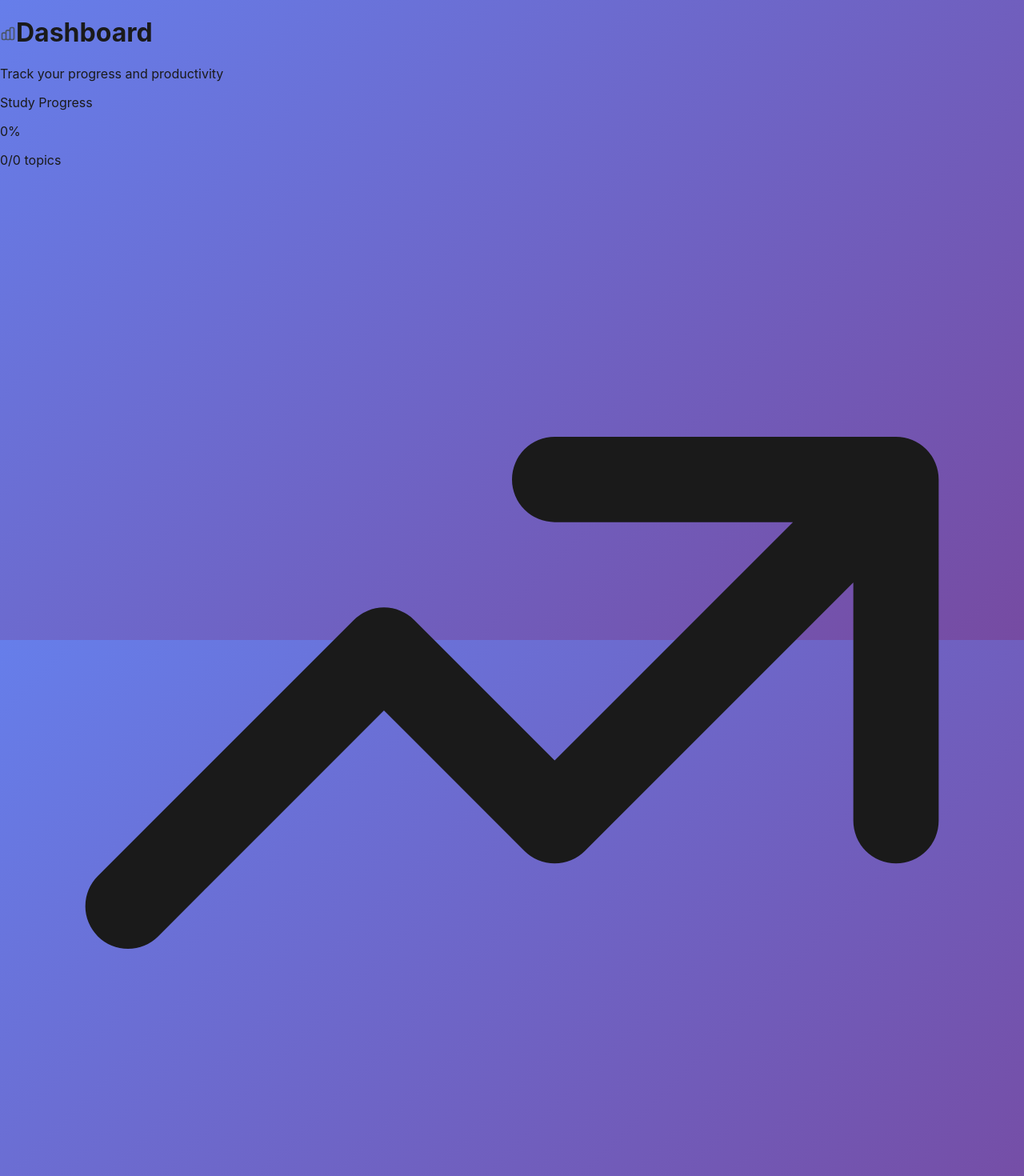
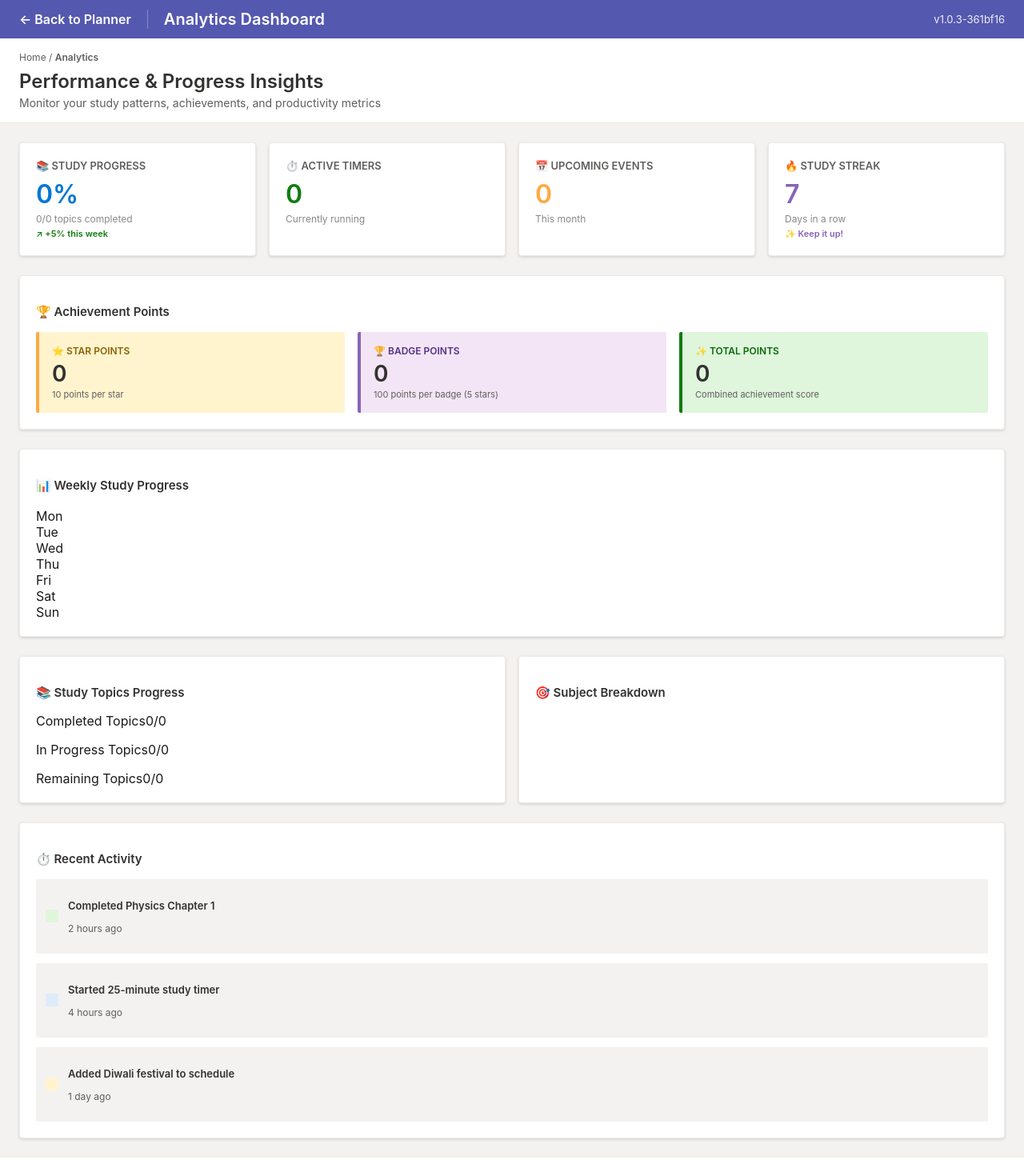
Before and after one commit to shishyan/ProdyJEE, a Next.js app: page /ProdyJEE/dashboard in a window 1280 px wide. Shown: the top 1470 px of the page at 80% size. After the commit the page ends 1447 px from the top, so only its background shows below. Built offline with nearby package versions, Linux system fonts and the light colour scheme.

Commit message:
feat: complete Dashboard/Analytics modernization with MS Planner design

```diff
--- a/pages/dashboard.js
+++ b/pages/dashboard.js
@@ -222,106 +222,185 @@ export default function Dashboard() {
   }
 
   return (
-    <div className="min-h-screen bg-gradient-to-br from-blue-50 via-white to-purple-50">
-      {/* Header */}
-      <div className="bg-white shadow-sm border-b">
-        <div className="max-w-7xl mx-auto px-4 sm:px-6 lg:px-8">
-          <div className="flex justify-between items-center py-6">
-            <div>
-              <h1 className="text-3xl font-bold text-gray-900 flex items-center gap-3">
-                <ChartBarIcon />
-                Dashboard
-              </h1>
-              <p className="text-gray-600 mt-1">Track your progress and productivity</p>
+    <div style={{ minHeight: '100vh', backgroundColor: '#f3f2f1', fontFamily: '-apple-system, BlinkMacSystemFont, "Segoe UI", Roboto, sans-serif' }}>
+      {/* MS Planner Style Top Navbar */}
+      <nav style={{
+        backgroundColor: '#5558AF',
+        color: 'white',
+        padding: '12px 24px',
+        boxShadow: '0 2px 4px rgba(0,0,0,0.1)',
+        display: 'flex',
+        alignItems: 'center',
+        justifyContent: 'space-between'
+      }}>
+        <div style={{ display: 'flex', alignItems: 'center', gap: '20px' }}>
+          <a href="/" style={{ color: 'white', textDecoration: 'none', fontSize: '16px', fontWeight: '600' }}>
+            ← Back to Planner
+          </a>
+          <div style={{ borderLeft: '1px solid rgba(255,255,255,0.3)', height: '24px' }}></div>
+          <h1 style={{ margin: 0, fontSize: '20px', fontWeight: '600' }}>Analytics Dashboard</h1>
+        </div>
+        <div style={{ display: 'flex', alignItems: 'center', gap: '12px' }}>
+          <span style={{ fontSize: '13px', opacity: 0.9 }}>v1.0.3-361bf16</span>
+        </div>
+      </nav>
+
+      {/* Breadcrumb & Page Header */}
+      <div style={{ backgroundColor: 'white', borderBottom: '1px solid #edebe9', padding: '16px 24px' }}>
+        <div style={{ maxWidth: '1400px', margin: '0 auto' }}>
+          <div style={{ fontSize: '12px', color: '#605e5c', marginBottom: '8px' }}>
+            <span>Home</span> / <span style={{ fontWeight: '600' }}>Analytics</span>
+          </div>
+          <h2 style={{ color: '#323130', fontSize: '24px', fontWeight: '600', margin: '0' }}>Performance & Progress Insights</h2>
+          <p style={{ color: '#605e5c', fontSize: '14px', margin: '4px 0 0 0' }}>Monitor your study patterns, achievements, and productivity metrics</p>
+        </div>
+      </div>
+
+      <div style={{ maxWidth: '1400px', margin: '0 auto', padding: '24px' }}>
+        {/* KPI Cards - MS Planner Style */}
+        <div style={{ display: 'grid', gridTemplateColumns: 'repeat(auto-fit, minmax(240px, 1fr))', gap: '16px', marginBottom: '24px' }}>
+          <div style={{
+            backgroundColor: 'white',
+            border: '1px solid #edebe9',
+            borderRadius: '4px',
+            padding: '20px',
+            boxShadow: '0 1.6px 3.6px 0 rgba(0,0,0,0.132)'
+          }}>
+            <div style={{ fontSize: '13px', color: '#605e5c', marginBottom: '8px', fontWeight: '600' }}>📚 STUDY PROGRESS</div>
+            <div style={{ fontSize: '32px', color: '#0078d4', fontWeight: '600', marginBottom: '4px' }}>{studyData.averageProgress}%</div>
+            <div style={{ fontSize: '12px', color: '#8a8886' }}>{studyData.completedTopics}/{studyData.totalTopics} topics completed</div>
+            <div style={{ fontSize: '11px', color: '#107c10', marginTop: '4px', fontWeight: '600' }}>↗ +5% this week</div>
+          </div>
+
+          <div style={{
+            backgroundColor: 'white',
+            border: '1px solid #edebe9',
+            borderRadius: '4px',
+            padding: '20px',
+            boxShadow: '0 1.6px 3.6px 0 rgba(0,0,0,0.132)'
+          }}>
+            <div style={{ fontSize: '13px', color: '#605e5c', marginBottom: '8px', fontWeight: '600' }}>⏱️ ACTIVE TIMERS</div>
+            <div style={{ fontSize: '32px', color: '#107c10', fontWeight: '600', marginBottom: '4px' }}>{timerData?.activeTimers || 0}</div>
+            <div style={{ fontSize: '12px', color: '#8a8886' }}>Currently running</div>
+          </div>
+
+          <div style={{
+            backgroundColor: 'white',
+            border: '1px solid #edebe9',
+            borderRadius: '4px',
+            padding: '20px',
+            boxShadow: '0 1.6px 3.6px 0 rgba(0,0,0,0.132)'
+          }}>
+            <div style={{ fontSize: '13px', color: '#605e5c', marginBottom: '8px', fontWeight: '600' }}>📅 UPCOMING EVENTS</div>
+            <div style={{ fontSize: '32px', color: '#ffaa44', fontWeight: '600', marginBottom: '4px' }}>{scheduleData?.upcomingEvents || 0}</div>
+            <div style={{ fontSize: '12px', color: '#8a8886' }}>This month</div>
+          </div>
+
+          <div style={{
+            backgroundColor: 'white',
+            border: '1px solid #edebe9',
+            borderRadius: '4px',
+            padding: '20px',
+            boxShadow: '0 1.6px 3.6px 0 rgba(0,0,0,0.132)'
+          }}>
+            <div style={{ fontSize: '13px', color: '#605e5c', marginBottom: '8px', fontWeight: '600' }}>🔥 STUDY STREAK</div>
+            <div style={{ fontSize: '32px', color: '#8764b8', fontWeight: '600', marginBottom: '4px' }}>7</div>
+            <div style={{ fontSize: '12px', color: '#8a8886' }}>Days in a row</div>
+            <div style={{ fontSize: '11px', color: '#8764b8', marginTop: '4px', fontWeight: '600' }}>✨ Keep it up!</div>
+          </div>
+        </div>
+
+        {/* Achievement Points - MS Planner Style */}
+        <div style={{
+          backgroundColor: 'white',
+          border: '1px solid #edebe9',
+          borderRadius: '4px',
+          padding: '20px',
+          marginBottom: '24px',
+          boxShadow: '0 1.6px 3.6px 0 rgba(0,0,0,0.132)'
+        }}>
+          <h3 style={{ fontSize: '15px', fontWeight: '600', color: '#323130', marginBottom: '16px' }}>🏆 Achievement Points</h3>
+          <div style={{ display: 'grid', gridTemplateColumns: 'repeat(auto-fit, minmax(200px, 1fr))', gap: '16px' }}>
+            <div style={{
+              padding: '16px',
+              backgroundColor: '#fff4ce',
+              borderLeft: '4px solid #ffaa44',
+              borderRadius: '2px'
+            }}>
+              <div style={{ fontSize: '12px', color: '#8a6200', fontWeight: '600', marginBottom: '4px' }}>⭐ STAR POINTS</div>
+              <div style={{ fontSize: '28px', color: '#323130', fontWeight: '600', marginBottom: '2px' }}>{starPoints}</div>
+              <div style={{ fontSize: '11px', color: '#605e5c' }}>10 points per star</div>
+            </div>
+
+            <div style={{
+              padding: '16px',
+              backgroundColor: '#f3e5f5',
+              borderLeft: '4px solid #8764b8',
+              borderRadius: '2px'
+            }}>
+              <div style={{ fontSize: '12px', color: '#553285', fontWeight: '600', marginBottom: '4px' }}>🏆 BADGE POINTS</div>
+              <div style={{ fontSize: '28px', color: '#323130', fontWeight: '600', marginBottom: '2px' }}>{badgePoints}</div>
+              <div style={{ fontSize: '11px', color: '#605e5c' }}>100 points per badge (5 stars)</div>
+            </div>
+
+            <div style={{
+              padding: '16px',
+              backgroundColor: '#dff6dd',
+              borderLeft: '4px solid #107c10',
+              borderRadius: '2px'
+            }}>
+              <div style={{ fontSize: '12px', color: '#0b6a0b', fontWeight: '600', marginBottom: '4px' }}>✨ TOTAL POINTS</div>
+              <div style={{ fontSize: '28px', color: '#323130', fontWeight: '600', marginBottom: '2px' }}>{starPoints + badgePoints}</div>
+              <div style={{ fontSize: '11px', color: '#605e5c' }}>Combined achievement score</div>
             </div>
           </div>
         </div>
-      </div>
 
-      <div className="max-w-7xl mx-auto px-4 sm:px-6 lg:px-8 py-8">
-        {/* KPI Cards */}
-        <div className="grid grid-cols-1 md:grid-cols-2 lg:grid-cols-4 gap-6 mb-8">
-          <KPICard
-            title="Study Progress"
-            value={`${studyData.averageProgress}%`}
-            subtitle={`${studyData.completedTopics}/${studyData.totalTopics} topics`}
-            icon={<BookOpenIcon />}
-            color="blue"
-            trend="+5% this week"
-          />
-          <KPICard
-            title="Active Timers"
-            value={timerData?.activeTimers || 0}
-            subtitle="Currently running"
-            icon={<ClockIcon />}
-            color="green"
-          />
-          <KPICard
-            title="Upcoming Events"
-            value={scheduleData?.upcomingEvents || 0}
-            subtitle="This month"
-            icon={<CalendarIcon />}
-            color="yellow"
-          />
-          <KPICard
-            title="Study Streak"
-            value="7"
-            subtitle="Days in a row"
-            icon={<TrophyIcon />}
-            color="purple"
-            trend="Keep it up!"
-          />
-        </div>
-
-        {/* [STAR] Star Points Section */}
-        <div className="grid grid-cols-1 md:grid-cols-3 gap-6 mb-8">
-          <div className="bg-gradient-to-br from-yellow-400 to-yellow-600 p-6 rounded-xl shadow-md text-white">
-            <div className="flex items-center justify-between mb-3">
-              <h3 className="text-lg font-semibold">[STAR] Star Points</h3>
-              <span className="text-3xl">⭐</span>
+        {/* Charts Section - MS Planner Style */}
+        <div style={{ display: 'grid', gridTemplateColumns: 'repeat(auto-fit, minmax(400px, 1fr))', gap: '16px', marginBottom: '24px' }}>
+          <div style={{
+            backgroundColor: 'white',
+            border: '1px solid #edebe9',
+            borderRadius: '4px',
+            padding: '20px',
+            boxShadow: '0 1.6px 3.6px 0 rgba(0,0,0,0.132)'
+          }}>
+            <h3 style={{ fontSize: '15px', fontWeight: '600', color: '#323130', marginBottom: '16px' }}>📊 Weekly Study Progress</h3>
+            <SimpleChart
+              data={weeklyProgressData}
+              title=""
+              color="blue"
+            />
+          </div>
+          {subjectProgressData.length > 0 && (
+            <div style={{
+              backgroundColor: 'white',
+              border: '1px solid #edebe9',
+              borderRadius: '4px',
+              padding: '20px',
+              boxShadow: '0 1.6px 3.6px 0 rgba(0,0,0,0.132)'
+            }}>
+              <h3 style={{ fontSize: '15px', fontWeight: '600', color: '#323130', marginBottom: '16px' }}>📈 Subject-wise Progress</h3>
+              <SimpleChart
+                data={subjectProgressData}
+                title=""
+                color="green"
+              />
             </div>
-            <p className="text-4xl font-bold">{starPoints}</p>
-            <p className="text-sm text-yellow-100 mt-2">10 points per completed goal star</p>
-          </div>
-          <div className="bg-gradient-to-br from-indigo-400 to-indigo-600 p-6 rounded-xl shadow-md text-white">
-            <div className="flex items-center justify-between mb-3">
-              <h3 className="text-lg font-semibold">[BADGE] Badge Points</h3>
-              <span className="text-3xl">🏆</span>
-            </div>
-            <p className="text-4xl font-bold">{badgePoints}</p>
-            <p className="text-sm text-indigo-100 mt-2">100 points per badge (5 stars = 1 badge)</p>
-          </div>
-          <div className="bg-gradient-to-br from-purple-400 to-purple-600 p-6 rounded-xl shadow-md text-white">
-            <div className="flex items-center justify-between mb-3">
-              <h3 className="text-lg font-semibold">[TOTAL] Total Points</h3>
-              <span className="text-3xl">✨</span>
-            </div>
-            <p className="text-4xl font-bold">{starPoints + badgePoints}</p>
-            <p className="text-sm text-purple-100 mt-2">Combined achievement score</p>
-          </div>
-        </div>
-
-        {/* Charts Section */}
-        <div className="grid grid-cols-1 lg:grid-cols-2 gap-8 mb-8">
-          <SimpleChart
-            data={weeklyProgressData}
-            title="Weekly Study Progress"
-            color="blue"
-          />
-          {subjectProgressData.length > 0 && (
-            <SimpleChart
-              data={subjectProgressData}
-              title="Subject-wise Progress"
-              color="green"
-            />
           )}
         </div>
 
-        {/* Progress Bars Section */}
-        <div className="grid grid-cols-1 lg:grid-cols-2 gap-8 mb-8">
-          <div className="bg-white p-6 rounded-xl shadow-sm border">
-            <h3 className="text-lg font-semibold mb-4">Study Topics Progress</h3>
-            <div className="space-y-4">
+        {/* Progress Section - MS Planner Style */}
+        <div style={{ display: 'grid', gridTemplateColumns: 'repeat(auto-fit, minmax(400px, 1fr))', gap: '16px', marginBottom: '24px' }}>
+          <div style={{
+            backgroundColor: 'white',
+            border: '1px solid #edebe9',
+            borderRadius: '4px',
+            padding: '20px',
+            boxShadow: '0 1.6px 3.6px 0 rgba(0,0,0,0.132)'
+          }}>
+            <h3 style={{ fontSize: '15px', fontWeight: '600', color: '#323130', marginBottom: '16px' }}>📚 Study Topics Progress</h3>
+            <div style={{ display: 'flex', flexDirection: 'column', gap: '16px' }}>
               <ProgressBar
                 value={studyData.completedTopics}
                 max={studyData.totalTopics}
@@ -343,20 +422,30 @@ export default function Dashboard() {
             </div>
           </div>
 
-          <div className="bg-white p-6 rounded-xl shadow-sm border">
-            <h3 className="text-lg font-semibold mb-4">Subject Breakdown</h3>
-            <div className="space-y-4">
+          <div style={{
+            backgroundColor: 'white',
+            border: '1px solid #edebe9',
+            borderRadius: '4px',
+            padding: '20px',
+            boxShadow: '0 1.6px 3.6px 0 rgba(0,0,0,0.132)'
+          }}>
+            <h3 style={{ fontSize: '15px', fontWeight: '600', color: '#323130', marginBottom: '16px' }}>🎯 Subject Breakdown</h3>
+            <div style={{ display: 'flex', flexDirection: 'column', gap: '12px' }}>
               {Object.entries(studyData.subjectStats).map(([subject, stats]) => (
-                <div key={subject} className="flex items-center justify-between">
-                  <span className="text-sm font-medium">{subject}</span>
-                  <div className="flex items-center gap-2">
-                    <span className="text-sm text-gray-600">
+                <div key={subject} style={{ display: 'flex', alignItems: 'center', justifyContent: 'space-between' }}>
+                  <span style={{ fontSize: '13px', fontWeight: '600', color: '#323130' }}>{subject}</span>
+                  <div style={{ display: 'flex', alignItems: 'center', gap: '8px' }}>
+                    <span style={{ fontSize: '12px', color: '#605e5c' }}>
                       {stats.completed}/{stats.total}
                     </span>
-                    <div className="w-20 bg-gray-200 rounded-full h-2">
+                    <div style={{ width: '80px', height: '6px', backgroundColor: '#edebe9', borderRadius: '3px', overflow: 'hidden' }}>
                       <div
-                        className="bg-blue-500 h-2 rounded-full"
-                        style={{ width: `${(stats.completed / stats.total) * 100}%` }}
+                        style={{
+                          width: `${(stats.completed / stats.total) * 100}%`,
+                          height: '100%',
+                          backgroundColor: '#0078d4',
+                          transition: 'width 0.3s ease'
+                        }}
                       />
                     </div>
                   </div>
@@ -366,37 +455,85 @@ export default function Dashboard() {
           </div>
         </div>
 
-        {/* Recent Activity */}
-        <div className="bg-white p-6 rounded-xl shadow-sm border">
-          <h3 className="text-lg font-semibold mb-4">Recent Activity</h3>
-          <div className="space-y-4">
-            <div className="flex items-center gap-4 p-3 bg-gray-50 rounded-lg">
-              <div className="p-2 bg-green-100 rounded-lg">
+        {/* Recent Activity - MS Planner Style */}
+        <div style={{
+          backgroundColor: 'white',
+          border: '1px solid #edebe9',
+          borderRadius: '4px',
+          padding: '20px',
+          boxShadow: '0 1.6px 3.6px 0 rgba(0,0,0,0.132)'
+        }}>
+          <h3 style={{ fontSize: '15px', fontWeight: '600', color: '#323130', marginBottom: '16px' }}>⏱️ Recent Activity</h3>
+          <div style={{ display: 'flex', flexDirection: 'column', gap: '12px' }}>
+            <div style={{
+              display: 'flex',
+              alignItems: 'center',
+              gap: '12px',
+              padding: '12px',
+              backgroundColor: '#f3f2f1',
+              borderRadius: '2px'
+            }}>
+              <div style={{
+                padding: '8px',
+                backgroundColor: '#dff6dd',
+                borderRadius: '2px',
+                display: 'flex',
+                alignItems: 'center',
+                justifyContent: 'center'
+              }}>
                 <TargetIcon />
               </div>
-              <div className="flex-1">
-                <p className="font-medium">Completed Physics Chapter 1</p>
-                <p className="text-sm text-gray-600">2 hours ago</p>
+              <div style={{ flex: 1 }}>
+                <p style={{ fontSize: '13px', fontWeight: '600', color: '#323130' }}>Completed Physics Chapter 1</p>
+                <p style={{ fontSize: '12px', color: '#605e5c' }}>2 hours ago</p>
               </div>
             </div>
 
-            <div className="flex items-center gap-4 p-3 bg-gray-50 rounded-lg">
-              <div className="p-2 bg-blue-100 rounded-lg">
+            <div style={{
+              display: 'flex',
+              alignItems: 'center',
+              gap: '12px',
+              padding: '12px',
+              backgroundColor: '#f3f2f1',
+              borderRadius: '2px'
+            }}>
+              <div style={{
+                padding: '8px',
+                backgroundColor: '#deecf9',
+                borderRadius: '2px',
+                display: 'flex',
+                alignItems: 'center',
+                justifyContent: 'center'
+              }}>
                 <ClockIcon />
               </div>
-              <div className="flex-1">
-                <p className="font-medium">Started 25-minute study timer</p>
-                <p className="text-sm text-gray-600">4 hours ago</p>
+              <div style={{ flex: 1 }}>
+                <p style={{ fontSize: '13px', fontWeight: '600', color: '#323130' }}>Started 25-minute study timer</p>
+                <p style={{ fontSize: '12px', color: '#605e5c' }}>4 hours ago</p>
               </div>
             </div>
 
-            <div className="flex items-center gap-4 p-3 bg-gray-50 rounded-lg">
-              <div className="p-2 bg-yellow-100 rounded-lg">
+            <div style={{
+              display: 'flex',
+              alignItems: 'center',
+              gap: '12px',
+              padding: '12px',
+              backgroundColor: '#f3f2f1',
+              borderRadius: '2px'
+            }}>
+              <div style={{
+                padding: '8px',
+                backgroundColor: '#fff4ce',
+                borderRadius: '2px',
+                display: 'flex',
+                alignItems: 'center',
+                justifyContent: 'center'
+              }}>
                 <CalendarIcon />
               </div>
-              <div className="flex-1">
-                <p className="font-medium">Added Diwali festival to schedule</p>
-                <p className="text-sm text-gray-600">1 day ago</p>
+              <div style={{ flex: 1 }}>
+                <p style={{ fontSize: '13px', fontWeight: '600', color: '#323130' }}>Added Diwali festival to schedule</p>
+                <p style={{ fontSize: '12px', color: '#605e5c' }}>1 day ago</p>
               </div>
             </div>
           </div>
```
